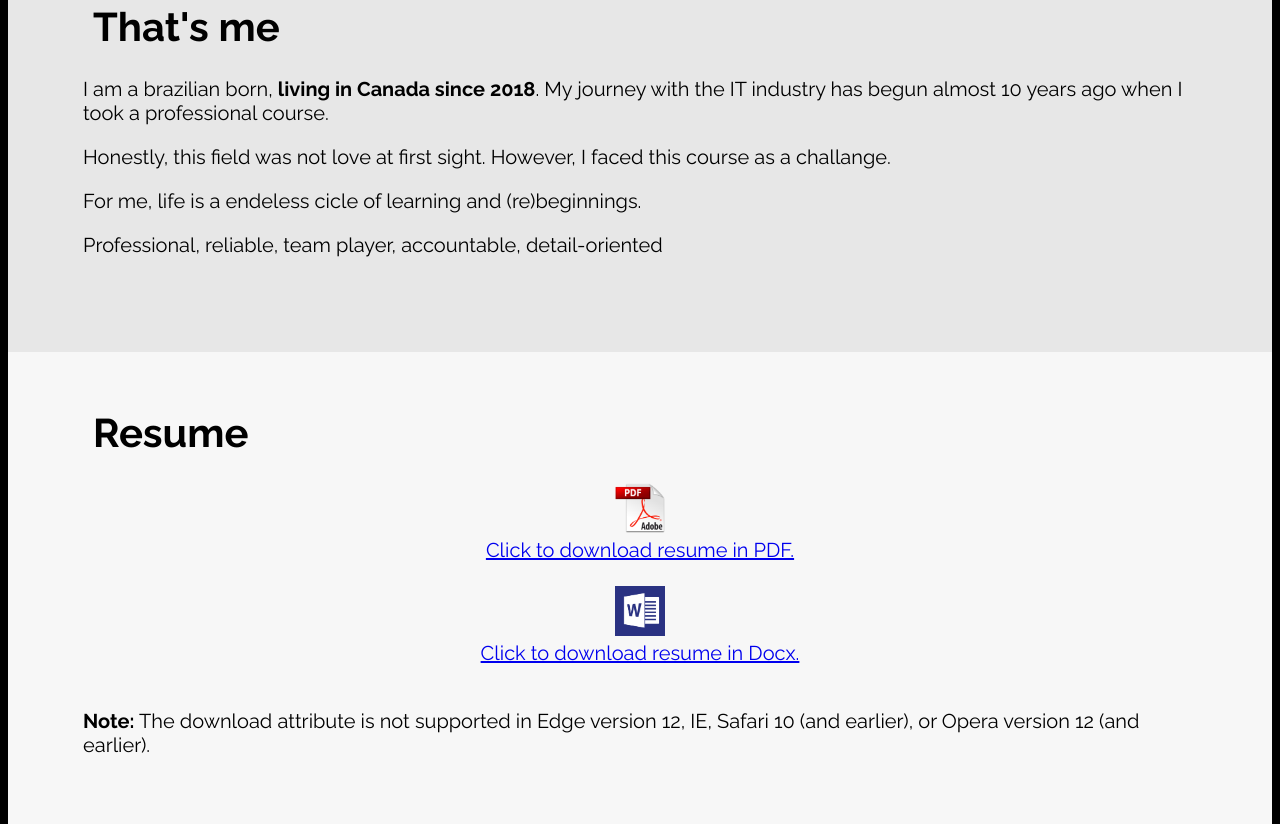
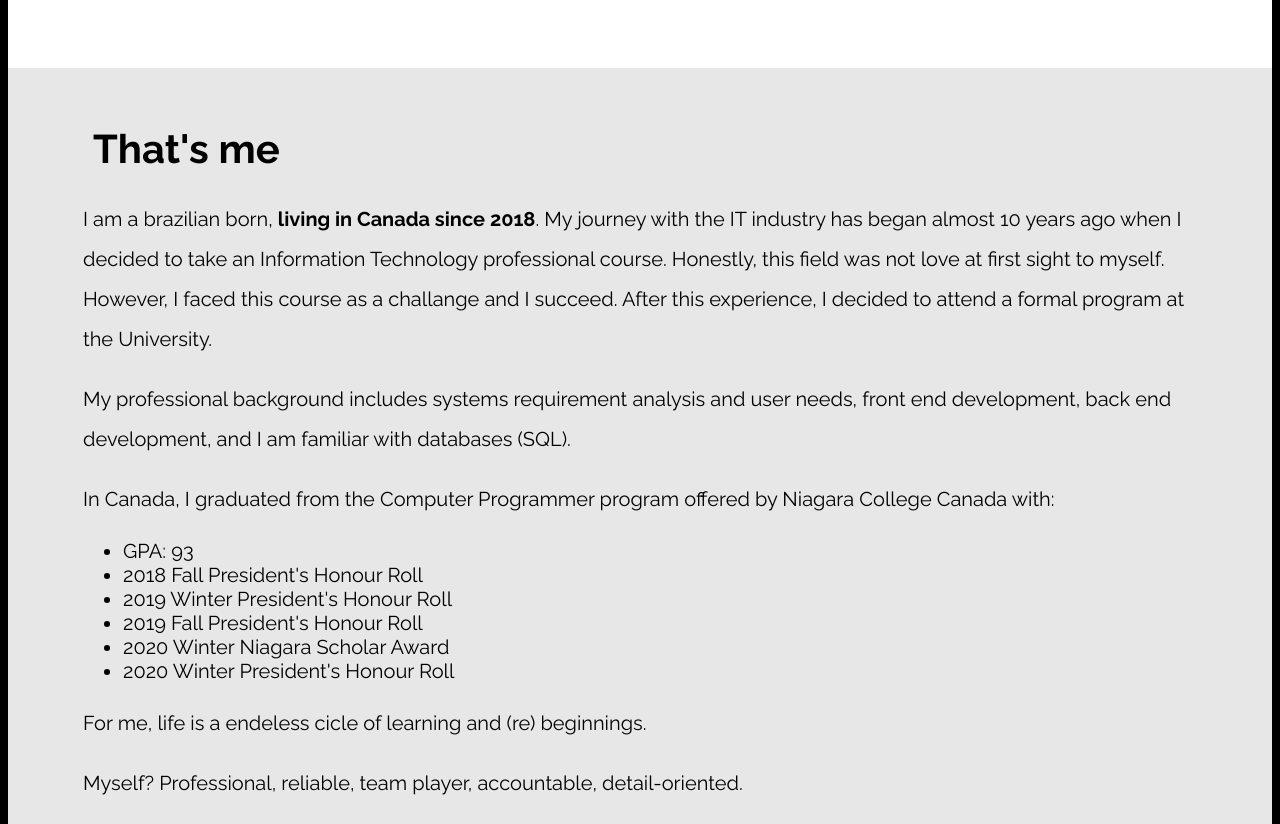
Before and after one commit to laramsj/laradev, a plain HTML site: page index.html in a window 1280 px wide. Shown: the part 1496-2320 px from the top of the page. Drawn offline with nearby package versions, Linux system fonts and the light colour scheme.

Commit message:
add info

```diff
--- a/css/style.css
+++ b/css/style.css
@@ -23,6 +23,10 @@ header {
 
 nav {
 	background-color: #505050;
+}
+
+p{
+	line-height: 2em;
 }
 
 .nav-style {
--- a/index.html
+++ b/index.html
@@ -51,13 +51,27 @@
 		</div>
 		<div id="about-me">
 			<h1>That's me</h1>
-			<p>I am a brazilian born, <b>living in Canada since 2018</b>.
-				My journey with the IT industry has begun almost 10 years ago when I took a professional course.</p>
-			<p>Honestly, this field was not love at first sight. However, I faced this course as a challange.</p>
+			<p>I am a brazilian born, <b>living in Canada since 2018</b>. My journey with the IT industry has
+				began almost 10 years ago when I decided to take an Information Technology professional course.
+				Honestly, this field was not love at first sight to myself.
+				However, I faced this course as a challange and I succeed. After this experience, I decided to
+				attend a formal program at the University.</p>
+			<p>My professional background includes systems requirement analysis and user needs, front end development,
+				back end development, and I am familiar with databases (SQL). </p>
+			<p> In Canada, I graduated from the Computer Programmer program offered by Niagara College Canada with: </p>
+			<ul>
+				<li>GPA: 93</li>
+				<li>2018 Fall President's Honour Roll</li>
+				<li>2019 Winter President's Honour Roll</li>
+				<li>2019 Fall President's Honour Roll</li>
+				<li>2020 Winter Niagara Scholar Award</li>
+				<li>2020 Winter President's Honour Roll </li>
 
-			<p>For me, life is a endeless cicle of learning and (re)beginnings.</p>
+			</ul>
 
-			<p>Professional, reliable, team player, accountable, detail-oriented</p>
+			<p>For me, life is a endeless cicle of learning and (re) beginnings.</p>
+
+			<p>Myself? Professional, reliable, team player, accountable, detail-oriented.</p>
 		</div>
 		<div id="resume">
 			<h1>Resume</h1>
```
